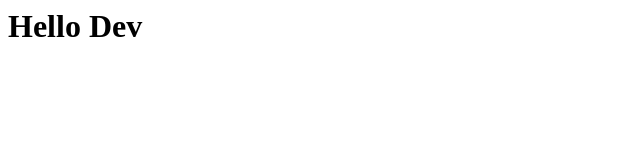
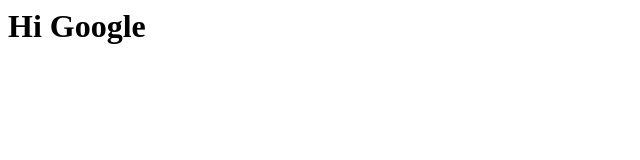
Before and after one commit to aashishgoyal246/flux-dev-stage, a plain HTML site: page index.html in a window 1280 px wide. Shown: the full height of the page, 0-640 px from the left. Drawn offline with Linux system fonts and the light colour scheme.

Commit message:
Updated index.html Dev

```diff
--- a/index.html
+++ b/index.html
@@ -1 +1 @@
-<h1>Hello Dev</h1>
+<h1>Hi Google</h1>
```
